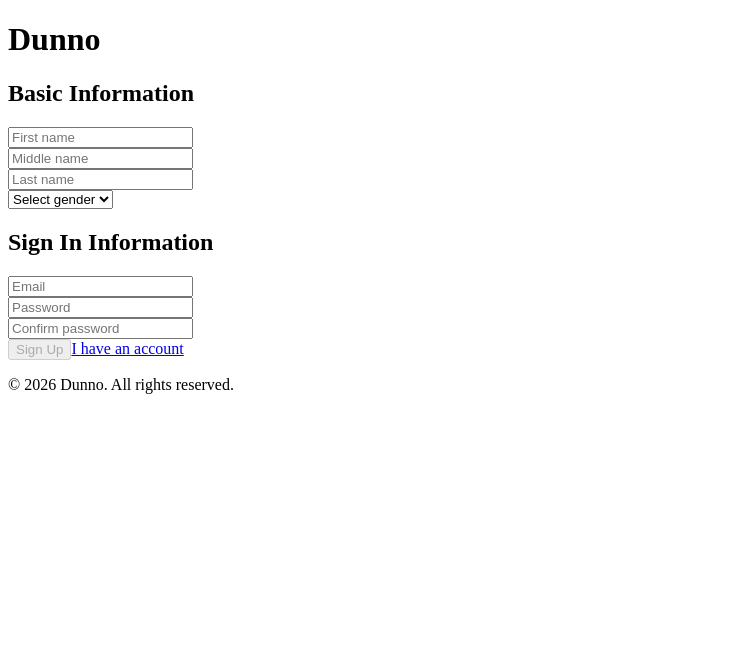
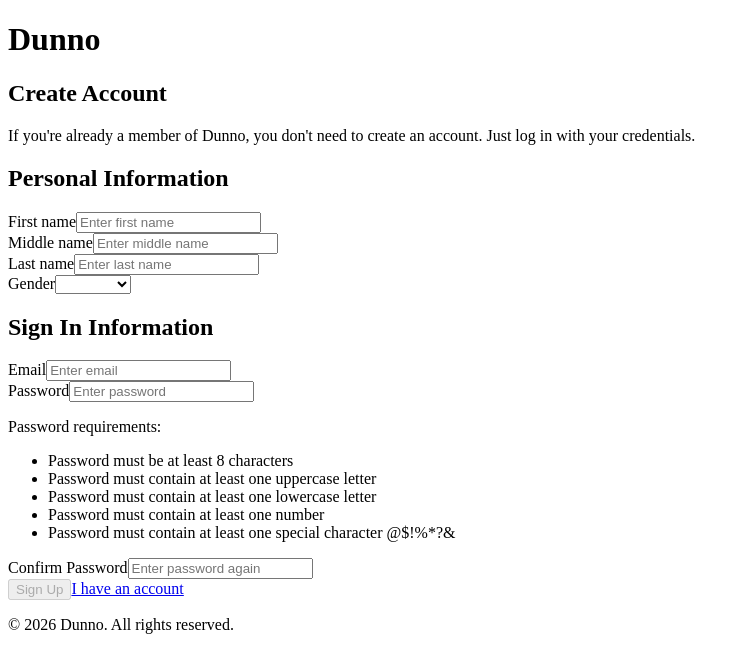
Before and after one commit to Jerossas/task-manager-client, an Angular app: page /sign-up in a window 1280 px wide. Shown: the top 672 px of the page, without its empty margins (0-746 px from the left). Built offline with nearby package versions, Linux system fonts and the light colour scheme.

Commit message:
feat: enhance sign-up form with additional validation messages and layout improvements

```diff
--- a/src/app/auth/sign-up/sign-up.html
+++ b/src/app/auth/sign-up/sign-up.html
@@ -1,41 +1,62 @@
 <form [formGroup]="signUpFormGroup" (ngSubmit)="onSubmit()" class="sign-up-form">
+
+    <section class="sign-up-form__header">
+        <h2 class="sign-up-form__header-title">Create Account</h2>
+
+        <p class="sign-up-form__header-text">
+            If you're already a member of Dunno, you don't need to create an account. Just log in with your credentials.
+        </p>
+    </section>
+
     <section class="sign-up-form__section">
-        <h2>Basic Information</h2>
+        <h2 class="sign-up-form__section-title">Personal Information</h2>
 
-        <div>
+        <div class="sign-up-form__row">
             <div class="sign-up-form__group">
-                <input formControlName="firstName" type="text" placeholder="First name" class="sign-up-form__field"/>
-                @if (signUpFormGroup.get('firstName')?.hasError('required') && signUpFormGroup.get('firstName')?.touched) {
+                <label for="firstName" class="sign-up-form__label">First name</label>
+                <input formControlName="firstName" id="firstName" type="text" placeholder="Enter first name"
+                    class="sign-up-form__field" />
+                @if (signUpFormGroup.get('firstName')?.hasError('required') &&
+                signUpFormGroup.get('firstName')?.touched) {
                 <span class="sign-up-form__error">First name is required</span>
                 }
             </div>
             <div class="sign-up-form__group">
-                <input formControlName="middleName" type="text" placeholder="Middle name" class="sign-up-form__field"/>
+                <label for="middleName" class="sign-up-form__label">Middle name</label>
+                <input formControlName="middleName" id="middleName" type="text" placeholder="Enter middle name"
+                    class="sign-up-form__field" />
             </div>
         </div>
 
         <div class="sign-up-form__group">
-            <input formControlName="lastName" type="text" placeholder="Last name" class="sign-up-form__field"/>
+            <label for="lastName" class="sign-up-form__label">Last name</label>
+            <input formControlName="lastName" id="lastName" type="text" placeholder="Enter last name"
+                class="sign-up-form__field" />
             @if (signUpFormGroup.get('lastName')?.hasError('required') && signUpFormGroup.get('lastName')?.touched) {
             <span class="sign-up-form__error">Last name is required</span>
             }
         </div>
 
         <div class="sign-up-form__group">
-            <select formControlName="gender" class="sign-up-form__field">
-                <option value="">Select gender</option>
+            <label for="gender" class="sign-up-form__label">Gender</label>
+            <select formControlName="gender" id="gender" class="sign-up-form__field">
                 @for (gender of genders; track gender) {
                 <option [value]="gender">{{gender}}</option>
                 }
             </select>
+            @if (signUpFormGroup.get('gender')?.hasError('required') && signUpFormGroup.get('gender')?.touched) {
+            <span class="sign-up-form__error">Gender is required</span>
+            }
         </div>
 
     </section>
     <section class="sign-up-form__section">
-        <h2>Sign In Information</h2>
+        <h2 class="sign-up-form__section-title">Sign In Information</h2>
 
         <div class="sign-up-form__group">
-            <input formControlName="email" type="email" placeholder="Email" class="sign-up-form__field"/>
+            <label for="email" class="sign-up-form__label">Email</label>
+            <input formControlName="email" id="email" type="email" placeholder="Enter email"
+                class="sign-up-form__field" />
             @if (signUpFormGroup.get('email')?.hasError('required') && signUpFormGroup.get('email')?.touched) {
             <span class="sign-up-form__error">Email is required</span>
             }
@@ -45,36 +66,43 @@
         </div>
 
         <div class="sign-up-form__group">
-            <input formControlName="password" type="password" placeholder="Password" class="sign-up-form__field"/>
-
+            <label for="password" class="sign-up-form__label">Password</label>
+            <input formControlName="password" id="password" type="password" placeholder="Enter password"
+                class="sign-up-form__field" />
             @if (signUpFormGroup.get('password')?.hasError('required') && signUpFormGroup.get('password')?.touched) {
             <span class="sign-up-form__error">Password is required</span>
             }
 
-            @if (signUpFormGroup.get('password')?.hasError('minlength') && signUpFormGroup.get('password')?.touched) {
-                <span class="sign-up-form__error">Password must be at least 8 characters</span>
-            }
+            <div class="sign-up-form__requirements">
+                <p class="sign-up-form__requirements-detail">Password requirements:</p>
+                <ul>
+                    <li [ngClass]="{'sign-up-form__requirement--valid': !signUpFormGroup.get('password')?.hasError('minlength')}"
+                        class="sign-up-form__requirement sign-up-form__requirement--invalid">Password must be at least 8
+                        characters</li>
+                    <li [ngClass]="{'sign-up-form__requirement--valid': !signUpFormGroup.get('password')?.hasError('noUpperCase')}"
+                        class="sign-up-form__requirement sign-up-form__requirement--invalid">Password must contain at
+                        least one uppercase letter</li>
+                    <li [ngClass]="{'sign-up-form__requirement--valid': !signUpFormGroup.get('password')?.hasError('noLowerCase')}"
+                        class="sign-up-form__requirement sign-up-form__requirement--invalid">Password must contain at
+                        least one lowercase letter</li>
+                    <li [ngClass]="{'sign-up-form__requirement--valid': !signUpFormGroup.get('password')?.hasError('noNumber')}"
+                        class="sign-up-form__requirement sign-up-form__requirement--invalid">Password must contain at
+                        least one number</li>
+                    <li [ngClass]="{'sign-up-form__requirement--valid': !signUpFormGroup.get('password')?.hasError('noSpecialCharacter')}"
+                        class="sign-up-form__requirement sign-up-form__requirement--invalid">Password must contain at
+                        least one special character @$!%*?&</li>
+                </ul>
 
-            @if (signUpFormGroup.get('password')?.hasError('noUpperCase') && signUpFormGroup.get('password')?.touched) {
-                <span class="sign-up-form__error">Password must contain at least one uppercase letter</span>
-            }
+            </div>
 
-            @if (signUpFormGroup.get('password')?.hasError('noLowerCase') && signUpFormGroup.get('password')?.touched) {
-                <span class="sign-up-form__error">Password must contain at least one lowercase letter</span>
-            }
-
-            @if (signUpFormGroup.get('password')?.hasError('noNumber') && signUpFormGroup.get('password')?.touched) {
-                <span class="sign-up-form__error">Password must contain at least one number</span>
-            }
-
-            @if (signUpFormGroup.get('password')?.hasError('noSpecialCharacter') && signUpFormGroup.get('password')?.touched) {
-                <span class="sign-up-form__error">Password must contain at least one special character</span>
-            }
         </div>
         <div class="sign-up-form__group">
-            <input formControlName="confirmPassword" type="password" placeholder="Confirm password" class="sign-up-form__field"/>
+            <label for="confirmPassword" class="sign-up-form__label">Confirm Password</label>
+            <input formControlName="confirmPassword" id="confirmPassword" type="password"
+                placeholder="Enter password again" class="sign-up-form__field" />
 
-            @if (signUpFormGroup.get('confirmPassword')?.hasError('required') && signUpFormGroup.get('confirmPassword')?.touched) {
+            @if (signUpFormGroup.get('confirmPassword')?.hasError('required') &&
+            signUpFormGroup.get('confirmPassword')?.touched) {
             <span class="sign-up-form__error">Confirm password is required</span>
             }
 
--- a/src/app/auth/sign-up/sign-up.ts
+++ b/src/app/auth/sign-up/sign-up.ts
@@ -3,10 +3,11 @@ import { FormGroup, FormControl, Validators, ReactiveFormsModule } from '@angula
 import { hasUpperCaseValidator, hasLowerCaseValidator, hasNumberValidator, hasSpecialCharacterValidator, passwordMatchValidator } from './validators/password.validators';
 import { AuthService } from '../auth-service';
 import { SignUpRequest } from '../models/sign-up-request.model';
+import { NgClass } from '@angular/common';
 
 @Component({
   selector: 'app-sign-up',
-  imports: [ReactiveFormsModule],
+  imports: [ReactiveFormsModule, NgClass],
   templateUrl: './sign-up.html',
   styleUrl: './sign-up.css',
 })
```
Lines whose indentation alone changed are shown as unchanged.
